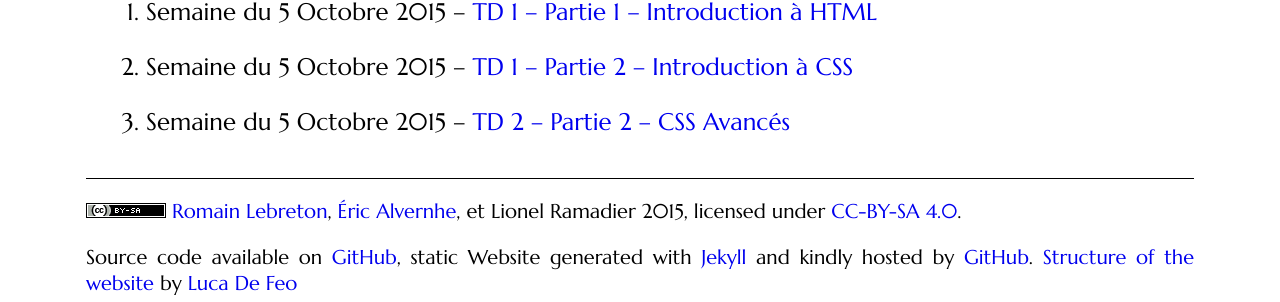
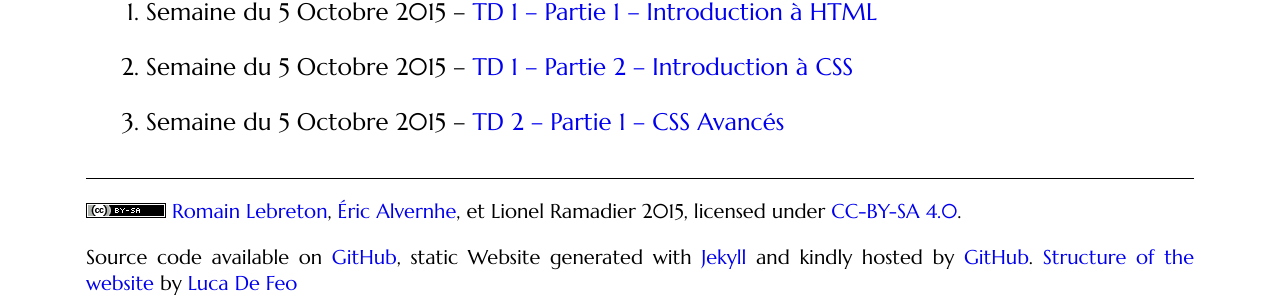
Before and after one commit to romainlebreton/R1.02-DeveloppementInterfacesWeb, a Jekyll site: the page built from index.md, in a window 1280 px wide. Shown: the part 378-680 px from the top of the page. Built offline with Jekyll 4.4.1, drawn with Linux system fonts in a browser that asks for light colours; some web fonts are replaced; comment, search, counter and statistics services are not loaded.

Commit message:
TD2 namming

```diff
--- a/index.md
+++ b/index.md
@@ -12,4 +12,4 @@ Cours à l'IUT de Montpellier - 1ère année
 1. Semaine du 5 Octobre 2015 -- [TD 1 -- Partie 1 -- Introduction à HTML](tutorials/tutorial1_1.html)
 2. Semaine du 5 Octobre 2015 -- [TD 1 -- Partie 2 -- Introduction à CSS](tutorials/tutorial1_2.html)
 
-3. Semaine du 5 Octobre 2015 -- [TD 2 -- Partie 2 -- CSS Avancés ](tutorials/tutorial2.html)
+3. Semaine du 5 Octobre 2015 -- [TD 2 -- Partie 1 -- CSS Avancés ](tutorials/tutorial2.html)
```
